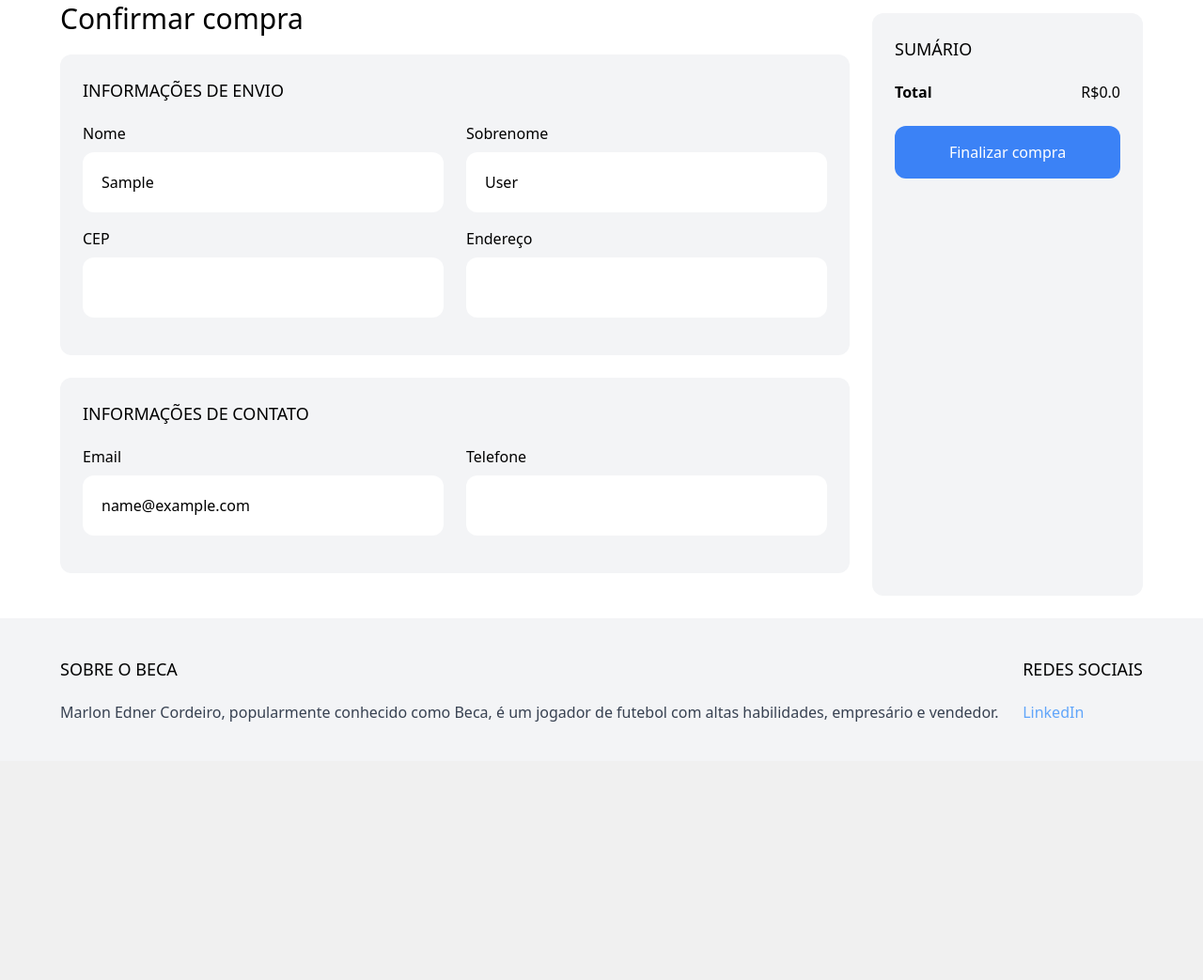
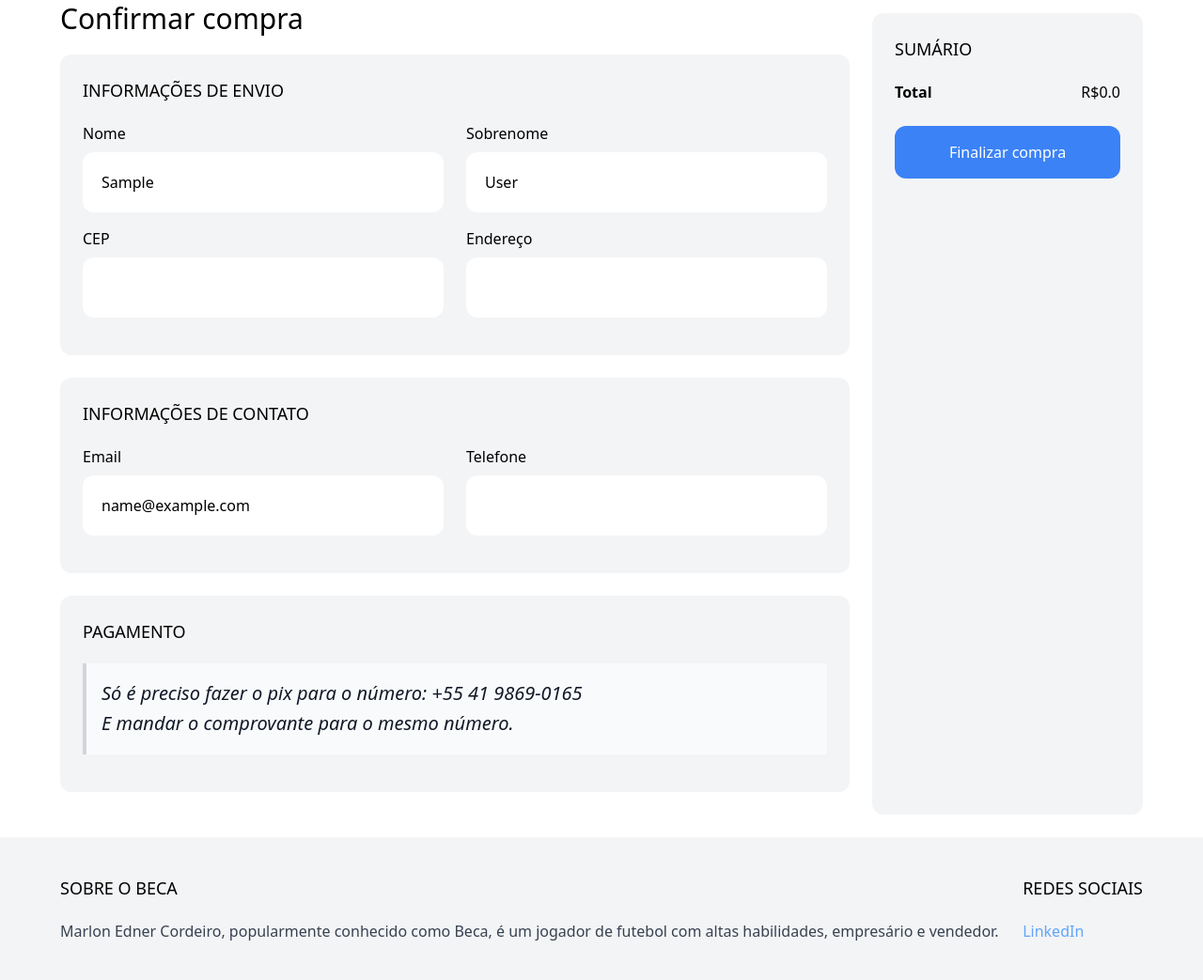
Before and after one commit to garzuze/eBeca_django, a Django app: page /cart/checkout/ in a window 1280 px wide. Shown: the part 129-1172 px from the top of the page at 94% size. Before the commit the page ends 897 px from the top, so only its background shows below. Run offline with Django 4.2, Linux system fonts and the light colour scheme; the visitor is signed in with stand-in values (Sample User, id 1); some libraries are stand-ins or nearby versions.

Commit message:
Refatorando checkout
- Coloquei o required nos inputs para que o usuário não posso enviar sem ter preenchido o formulário
- Adicionei as informações para o pagamento (o pix do meu pai)
- Adicionei o redirecionamento para a página de sucesso quando o usuário terminar a compra.

```diff
--- a/eBeca/cart/urls.py
+++ b/eBeca/cart/urls.py
@@ -4,7 +4,7 @@ from cart.views import add_to_cart, cart, checkout, hx_menu_cart, update_cart, h
 
 urlpatterns = [
     path('', cart, name='cart'),
-    path('success', success, name="success"),
+    path('success/', success, name="success"),
     path('checkout/', checkout, name="checkout"),
     path('add_to_cart/<int:product_id>/', add_to_cart, name="add_to_cart"),
     path('hx_menu_cart/', hx_menu_cart, name="hx_menu_cart"),
--- a/eBeca/cart/views.py
+++ b/eBeca/cart/views.py
@@ -12,7 +12,6 @@ def add_to_cart(request, product_id):
     return render(request, 'cart/partials/menu_cart.html')
 
 def cart(request):
-    request.session.get('fav_color', 'red')
 
     return render(request, 'cart/cart.html')
 
--- a/eBeca/order/views.py
+++ b/eBeca/order/views.py
@@ -8,8 +8,6 @@ from cart.cart import Cart
 def start_order(request):
     cart = Cart(request)
     total_price = 0
-
-    items = []
 
     for item in cart:
         product = item['product']
@@ -37,6 +35,6 @@ def start_order(request):
 
         cart.clear()
 
-        return redirect('account')
+        return redirect('success')
 
     return redirect('cart')
--- a/eBeca/templates/cart/cart.html
+++ b/eBeca/templates/cart/cart.html
@@ -23,8 +23,8 @@
                     {% include 'cart/partials/cart_total.html' %}
                 </span>
             </div>
-
-        <a href="{% url 'checkout' %}" class="inline-block px-8 py-4 rounded-xl bg-blue-500 hover:bg-blue-700 text-white">Finalizar</a>
+            <a href="{% url 'checkout' %}" class="inline-block px-8 py-4 rounded-xl
+            bg-blue-500 hover:bg-blue-700 text-white">Finalizar</a>
         </div>
     </div>
 
--- a/eBeca/templates/cart/checkout.html
+++ b/eBeca/templates/cart/checkout.html
@@ -16,24 +16,30 @@
                     <div class="sm:flex sm:space-x-6">
                         <div class="w-full sm:w-full sm:w-1/2 mb-4">
                             <label class="inline-block mb-2">Nome</label>
-                            <input name="first_name" type="text" class="w-full p-5 rounded-xl" value="{{ request.user.first_name }}">
+                            <input name="first_name" type="text"
+                            class="w-full p-5 rounded-xl"
+                            value="{{ request.user.first_name }}" required>
                         </div>
 
                         <div class="w-full sm:w-full sm:w-1/2 mb-4">
                             <label class="inline-block mb-2">Sobrenome</label>
-                            <input name="last_name" type="text" class="w-full p-5 rounded-xl" value="{{request.user.last_name}}">
+                            <input name="last_name" type="text"
+                            class="w-full p-5 rounded-xl"
+                            value="{{request.user.last_name}}" required>
                         </div>
                     </div>
 
                     <div class="sm:flex sm:space-x-6">
                         <div class="w-full sm:w-1/2 mb-4">
                             <label class="inline-block mb-2">CEP</label>
-                            <input name="cep" type="number" class="w-full p-5 rounded-xl">
+                            <input name="cep" type="number"
+                            class="w-full p-5 rounded-xl" required>
                         </div>
 
                         <div class="w-full sm:w-1/2 mb-4">
                             <label class="inline-block mb-2">Endereço</label>
-                            <input name="address" type="text" class="w-full p-5 rounded-xl">
+                            <input name="address" type="text"
+                            class="w-full p-5 rounded-xl" required>
                         </div>
                     </div>
                 </div>
@@ -44,14 +50,28 @@
                     <div class="sm:flex sm:space-x-6">
                         <div class="w-full sm:w-full sm:w-1/2 mb-4">
                             <label class="inline-block mb-2">Email</label>
-                            <input name="email" type="email" class="w-full p-5 rounded-xl" value="{{request.user.email}}">
+                            <input name="email" type="email"
+                            class="w-full p-5 rounded-xl"
+                            value="{{request.user.email}}" required>
                         </div>
 
                         <div class="w-full sm:w-full sm:w-1/2 mb-4">
                             <label class="inline-block mb-2">Telefone</label>
-                            <input name="phone" type="number" class="w-full p-5 rounded-xl">
+                            <input name="phone" type="number"
+                            class="w-full p-5 rounded-xl" required>
                         </div>
                     </div>
+                </div>
+
+                <div class="mb-6 p-6 bg-gray-100 rounded-xl">
+                    <h2 class="mb-5 uppercase text-lg">Pagamento</h2>
+
+                    <blockquote class="p-4 my-4 border-l-4 border-gray-300 bg-gray-50">
+                        <p class="text-xl italic font-medium leading-relaxed text-gray-900">
+                            Só é preciso fazer o pix para o número: +55 41 9869-0165<br>
+                            E mandar o comprovante para o mesmo número.
+                        </p>
+                    </blockquote>
                 </div>
             </div>
         </div>
--- a/eBeca/todo.txt
+++ b/eBeca/todo.txt
@@ -1,7 +1,7 @@
 **Lista de tarefas do projeto**
 - Deixar cadastro funcional
-- Adicionar QRcode com pix do pai como método de pagamento
-- Finalizar página de sucesso
-- Consertar responsividade da página de checkout @done
 - Adicionar informações preenchidas no checkout (cep, endereço e telefone) no cadastro
 - Consertar erro de checkout vazio
+- Adicionar QRcode com pix do pai como método de pagamento @done
+- Finalizar página de sucesso @done
+- Consertar responsividade da página de checkout @done
```
Lines whose indentation alone changed are shown as unchanged.
